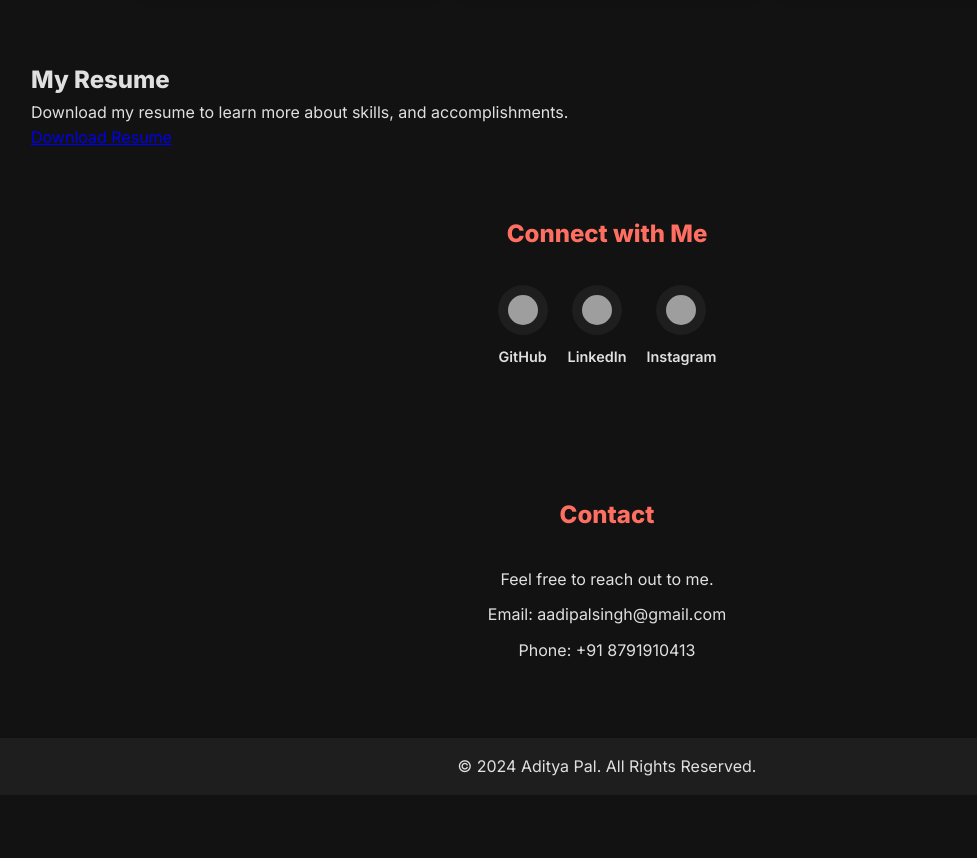
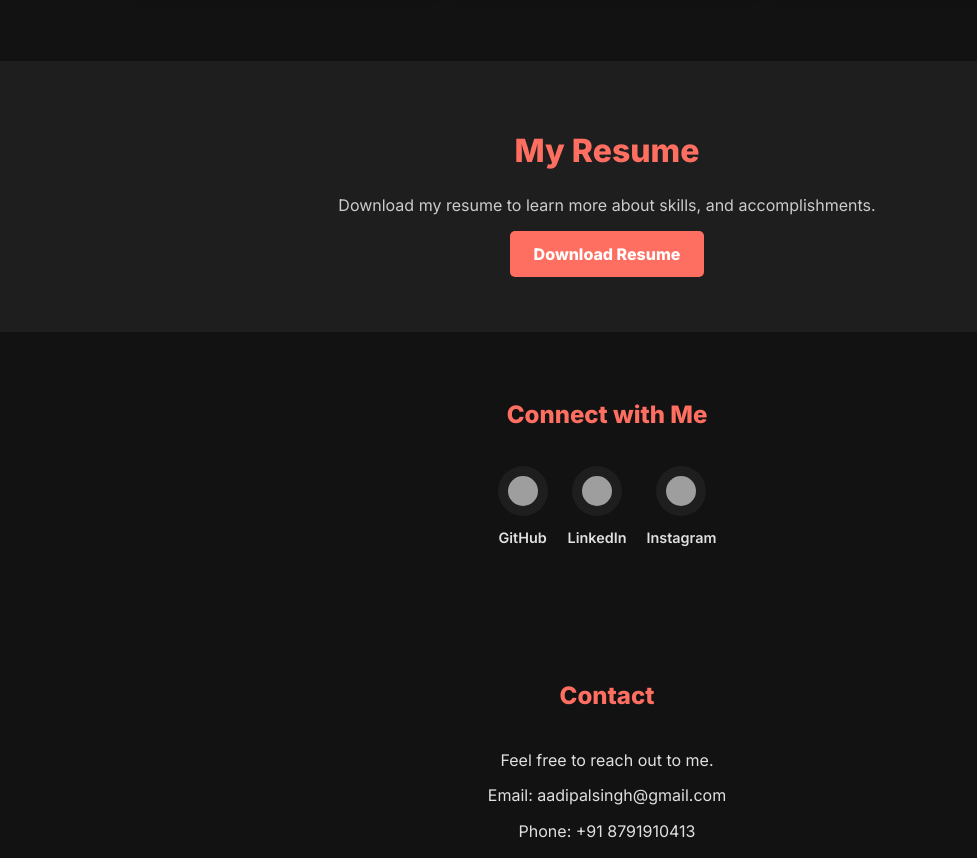
Before and after one commit to aadipalsingh/OIBSIP, a plain HTML site: page Task02 Portfolio/index.html in a window 1280 px wide. Shown: the part 1525-2383 px from the top of the page, without its empty margins (33-1010 px from the left). Before the commit the page ends 2320 px from the top, so only its background shows below. Drawn offline with nearby package versions, Linux system fonts and the light colour scheme; grey boxes are pictures that could not be loaded.

Commit message:
Update styles.css

```diff
--- a/Task02 Portfolio/styles.css
+++ b/Task02 Portfolio/styles.css
@@ -136,6 +136,39 @@ body {
   transform: scale(1.05);
 }
 
+.resume {
+  text-align: center;
+  padding: 4rem 0;
+  background-color: #1e1e1e;
+  color: #e0e0e0;
+}
+
+.resume h2 {
+  margin-bottom: 1rem;
+  font-size: 2rem;
+  color: #ff6f61;
+}
+
+.resume p {
+  margin-bottom: 1.5rem;
+  font-size: 1rem;
+  color: #ccc;
+}
+
+.resumebtn {
+  background-color: #ff6f61;
+  color: #fff;
+  padding: 0.8rem 1.5rem;
+  text-decoration: none;
+  border-radius: 5px;
+  font-weight: bold;
+  transition: background-color 0.3s ease;
+}
+
+.resumebtn:hover {
+  background-color: #ff4c4a;
+}
+
 .social-icons {
   display: flex;
   justify-content: center;
```
